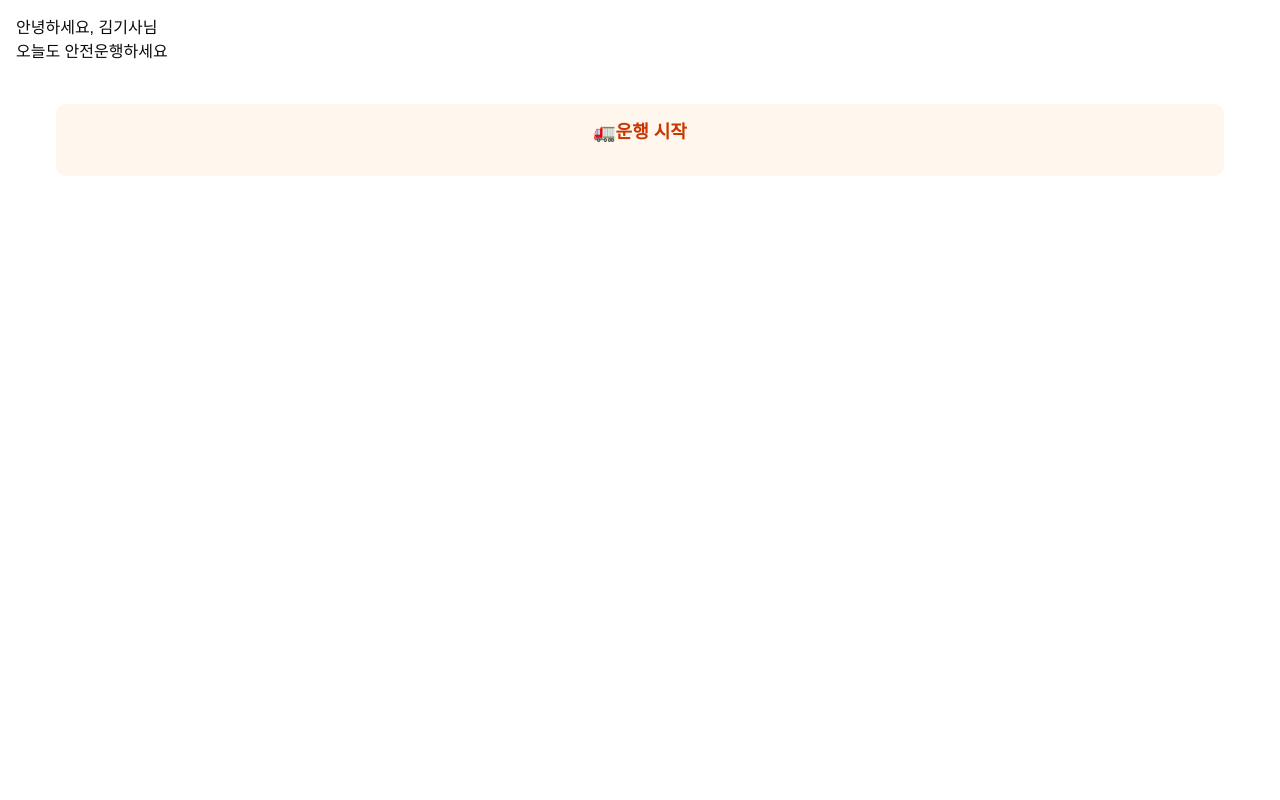
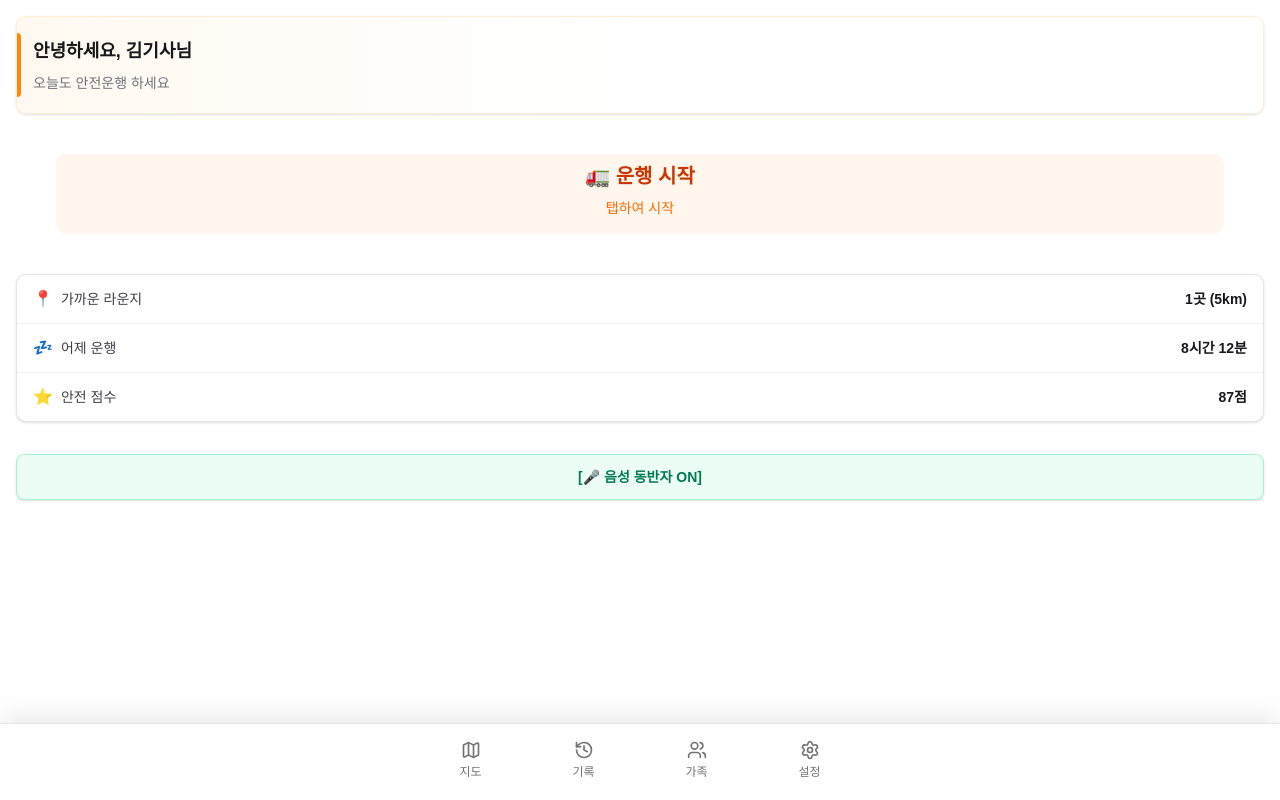
Before and after one commit to DreamCodersKR/Unjigi_MVP, a React (Vite) app in the folder frontend/: page / in a window 1280 px wide. Built offline with nearby package versions, Linux system fonts and the light colour scheme; no server answers; the HTML template or start-up script is replaced by a standard one.

Commit message:
feat(component): IdleHomeView, RunningHomeView 부속 컴포넌트

```diff
--- /dev/null
+++ b/frontend/src/components/BottomTabBar.tsx
@@ -0,0 +1,63 @@
+import { NavLink, useNavigate } from "react-router-dom";
+import { History, Map, Settings, Users } from "lucide-react";
+
+const pendingMessage = "준비 중인 기능입니다";
+
+export function BottomTabBar() {
+  const navigate = useNavigate();
+
+  const handlePendingClick = () => {
+    alert(pendingMessage);
+  };
+
+  return (
+    <nav className="fixed inset-x-0 bottom-0 z-50 border-t border-border bg-white/95 px-4 pb-[max(0.75rem,env(safe-area-inset-bottom))] pt-2 shadow-[0_-8px_24px_rgba(0,0,0,0.08)] backdrop-blur">
+      <div className="mx-auto grid max-w-md grid-cols-4 gap-1">
+        <NavLink
+          to="/map"
+          className={({ isActive }) =>
+            [
+              "flex h-14 flex-col items-center justify-center gap-1 rounded-lg text-xs font-medium transition-colors",
+              isActive
+                ? "bg-primary text-primary-foreground"
+                : "text-muted-foreground hover:bg-muted hover:text-foreground",
+            ].join(" ")
+          }
+        >
+          <Map className="size-5" aria-hidden="true" />
+          <span>지도</span>
+        </NavLink>
+
+        <button
+          type="button"
+          onClick={handlePendingClick}
+          className="flex h-14 flex-col items-center justify-center gap-1 rounded-lg text-xs font-medium text-muted-foreground transition-colors hover:bg-muted hover:text-foreground"
+        >
+          <History className="size-5" aria-hidden="true" />
+          <span>기록</span>
+        </button>
+
+        <button
+          type="button"
+          onClick={handlePendingClick}
+          className="flex h-14 flex-col items-center justify-center gap-1 rounded-lg text-xs font-medium text-muted-foreground transition-colors hover:bg-muted hover:text-foreground"
+        >
+          <Users className="size-5" aria-hidden="true" />
+          <span>가족</span>
+        </button>
+
+        <button
+          type="button"
+          onClick={() => {
+            handlePendingClick();
+            navigate(window.location.pathname);
+          }}
+          className="flex h-14 flex-col items-center justify-center gap-1 rounded-lg text-xs font-medium text-muted-foreground transition-colors hover:bg-muted hover:text-foreground"
+        >
+          <Settings className="size-5" aria-hidden="true" />
+          <span>설정</span>
+        </button>
+      </div>
+    </nav>
+  );
+}
--- /dev/null
+++ b/frontend/src/components/Greeting.tsx
@@ -0,0 +1,15 @@
+export function Greeting() {
+  return (
+      <section className="relative mb-8 overflow-hidden rounded-lg border border-orange-100 bg-gradient-to-r from-orange-50/80 via-white to-white px-4 py-5 shadow-sm">
+        <div className="absolute inset-y-4 left-0 w-1 rounded-r-full bg-orange-400" />
+        <div className="relative">
+          <p className="text-lg font-extrabold tracking-normal text-zinc-900">
+            안녕하세요, 김기사님
+          </p>
+          <p className="mt-2 text-sm font-medium tracking-normal text-zinc-500">
+            오늘도 안전운행 하세요
+          </p>
+        </div>
+      </section>
+  );
+}
--- a/frontend/src/components/IdleHomeView.tsx
+++ b/frontend/src/components/IdleHomeView.tsx
@@ -1,16 +1,17 @@
 import { RunStartButton } from "@/components/RunStartButton";
+import { BottomTabBar } from "@/components/BottomTabBar";
+import { QuickInfo } from "@/components/QuickInfo";
+import { WakeWordToggle } from "@/components/WakeWordToggle";
+import { Greeting } from "@/components/Greeting";
 
 export function IdleHomeView() {
-
   return (
     <div>
-        {/* 인사 + 운행 시작 CTA + 빠른 정보 3개 + 음성 동반자 토글 + 하단 탭바 */}
-        <div>안녕하세요, 김기사님</div>
-        <div>오늘도 안전운행하세요</div>
-        {/* <div className="bg-orange-50 p-3 rounded-lg mb-4 text-center font-bold text-orange-700">
-          🚛 운행 시작
-        </div> */}
+      <Greeting/>
       <RunStartButton/>
+      <QuickInfo/>
+      <WakeWordToggle/>
+      <BottomTabBar/>
     </div>
   );
 }
--- /dev/null
+++ b/frontend/src/components/QuickInfo.tsx
@@ -0,0 +1,31 @@
+export function QuickInfo() {
+  return (
+    <section className="mt-8 overflow-hidden rounded-lg border border-zinc-200 bg-white shadow-sm">
+      <div className="flex items-center justify-between border-b border-zinc-100 px-4 py-3">
+        <div className="flex items-center gap-2">
+          <span className="text-base">📍</span>
+          <span className="text-sm font-medium text-zinc-700">
+            가까운 라운지
+          </span>
+        </div>
+        <span className="text-sm font-semibold text-zinc-900">1곳 (5km)</span>
+      </div>
+
+      <div className="flex items-center justify-between border-b border-zinc-100 px-4 py-3">
+        <div className="flex items-center gap-2">
+          <span className="text-base">💤</span>
+          <span className="text-sm font-medium text-zinc-700">어제 운행</span>
+        </div>
+        <span className="text-sm font-semibold text-zinc-900">8시간 12분</span>
+      </div>
+
+      <div className="flex items-center justify-between px-4 py-3">
+        <div className="flex items-center gap-2">
+          <span className="text-base">⭐</span>
+          <span className="text-sm font-medium text-zinc-700">안전 점수</span>
+        </div>
+        <span className="text-sm font-semibold text-zinc-900">87점</span>
+      </div>
+    </section>
+  );
+}
--- a/frontend/src/components/RunStartButton.tsx
+++ b/frontend/src/components/RunStartButton.tsx
@@ -35,7 +35,10 @@ export function RunStartButton() {
           text-lg
         "
       >
-        🚛운행 시작
+        <span className="flex flex-col items-center justify-center gap-2 leading-none">
+          <span className="text-xl">🚛 운행 시작</span>
+          <span className="text-sm font-medium text-orange-500">탭하여 시작</span>
+        </span>
       </UIButton>
       <ConfirmWindow
         open={open}
--- a/frontend/src/components/RunningHomeView.tsx
+++ b/frontend/src/components/RunningHomeView.tsx
@@ -1,9 +1,12 @@
 import { useNavigate  } from "react-router-dom";
 import { Button } from '@/components/ui/button';
 import { RunEndButton } from "@/components/RunEndButton";
+import { BottomTabBar } from "@/components/BottomTabBar";
+import { useRisk } from '@/hooks/useRisk';
 
 export function RunningHomeView() {
   const navigate = useNavigate();
+  const { data } = useRisk();
 
   return (
       <div>
@@ -11,21 +14,30 @@ export function RunningHomeView() {
         <div> </div>
         <div className="
           bg-orange-50
-          p-3
+          p-5
           rounded-lg
           m-10
           text-center
           font-bold
-          text-orange-700"
-          text-lg
+          text-orange-700
+          text-2xl"
         >
           🚛 운행 중
         </div>
-        <RunEndButton/>
-        <Button size="lg" className="w-full bg-orange-500"
-          onClick={() => navigate('/risk')}>
-          ⚡ 운행 화면으로
+        <Button
+          size="lg"
+          className="w-full bg-orange-500 py-9 text-xl"
+          onClick={() => navigate('/risk')}
+        >
+          <span className="flex flex-col items-center justify-center gap-2 leading-none">
+            <span>⚡ 운행 화면으로</span>
+            <span className="text-sm font-medium text-orange-100">
+              현재 위험: {data?.level} ({data?.score}점)
+            </span>
+          </span>
         </Button>
+        <div className="fixed inset-x-0 bottom-24 z-40 px-4"><RunEndButton/></div>
+        <BottomTabBar/>
       </div>
   );
 }
--- /dev/null
+++ b/frontend/src/components/WakeWordToggle.tsx
@@ -0,0 +1,25 @@
+type WakeWordToggleProps = {
+  enabled?: boolean;
+  onClick?: () => void;
+};
+
+export function WakeWordToggle({
+  enabled = true,
+  onClick,
+}: WakeWordToggleProps) {
+  return (
+    <button
+      type="button"
+      onClick={onClick}
+      className={[
+        "mt-8 flex w-full items-center justify-center rounded-md border px-4 py-3 text-sm font-bold shadow-sm transition-colors",
+        enabled
+          ? "border-emerald-200 bg-emerald-50 text-emerald-700 hover:bg-emerald-100"
+          : "border-zinc-200 bg-zinc-50 text-zinc-500 hover:bg-zinc-100",
+      ].join(" ")}
+      aria-pressed={enabled}
+    >
+      <span>{enabled ? "[🎤 음성 동반자 ON]" : "[🎤 음성 동반자 OFF]"}</span>
+    </button>
+  );
+}
```
